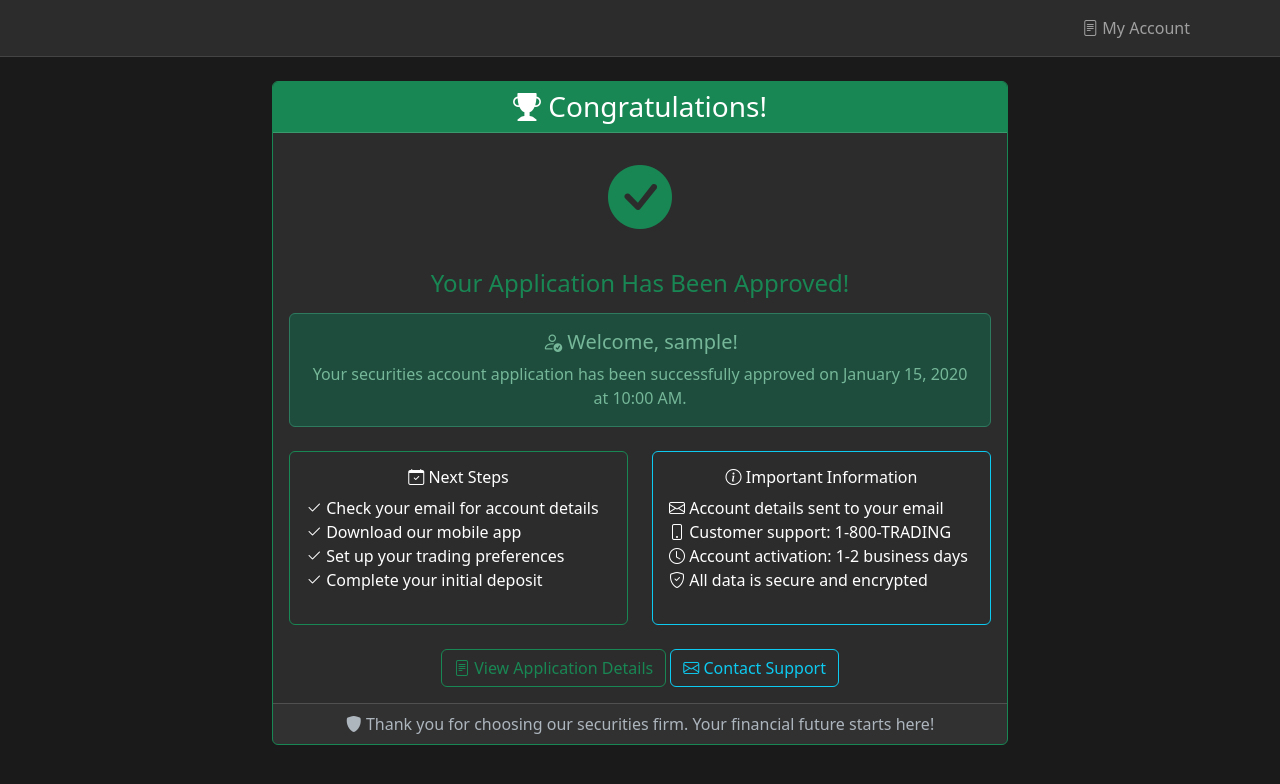
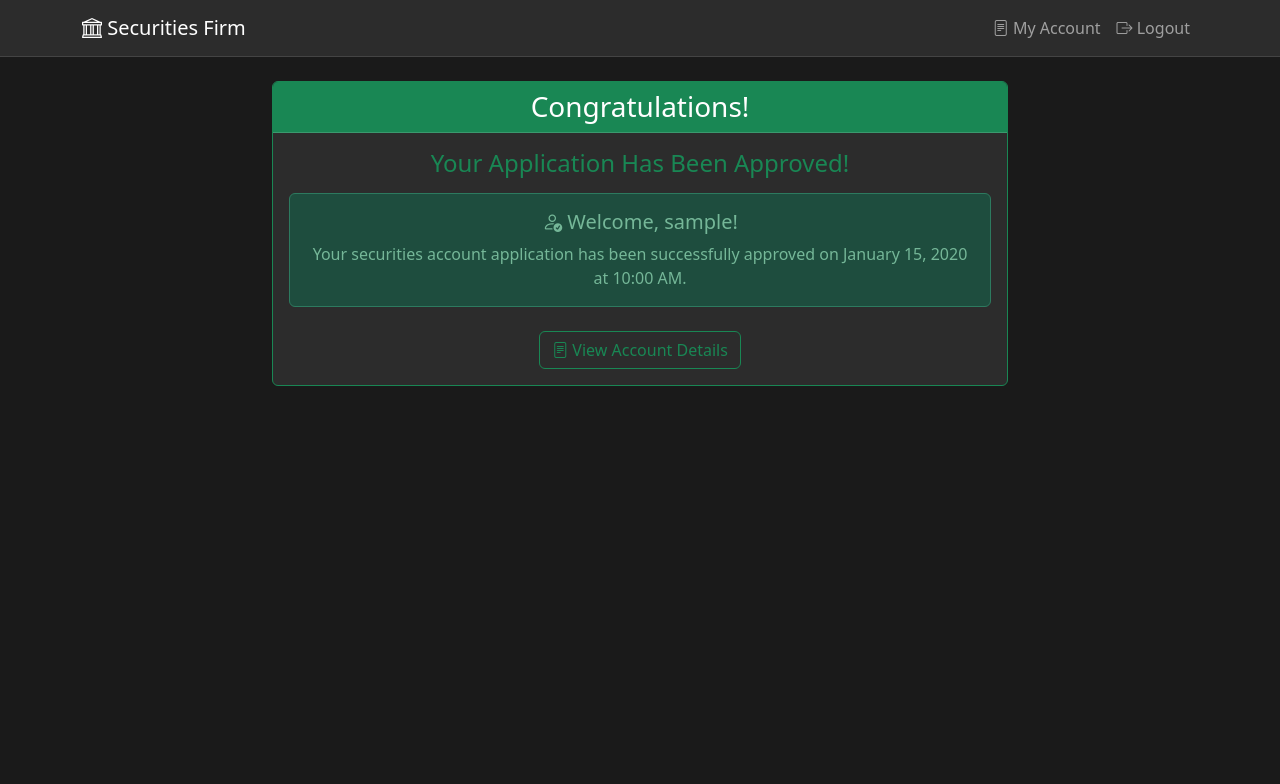
Before and after one commit to xero7689/securities_firm, a Django app: page /congratulations/ in a window 1280 px wide. Shown: the top 784 px of the page. Run offline with Django 5.2, Linux system fonts and the light colour scheme; a user stored in the database is signed in; tables that the repository leaves empty hold one stand-in row (values such as "Sample post").

Commit message:
fix: Style and typo error of account templates

```diff
--- a/accounts/templates/accounts/base.html
+++ b/accounts/templates/accounts/base.html
@@ -104,10 +104,16 @@
   <body>
     <nav class="navbar navbar-expand-lg navbar-dark">
       <div class="container">
+        <a class="navbar-brand" href="{% url 'account_form' %}">
+          <i class="bi bi-bank"></i> Securities Firm
+        </a>
         <div class="navbar-nav ms-auto">
           {% if user.is_authenticated %}
             <a class="nav-link" href="{% url 'account_status' %}">
               <i class="bi bi-file-text"></i> My Account
+            </a>
+            <a class="nav-link" href="{% url 'admin:logout' %}">
+              <i class="bi bi-box-arrow-right"></i> Logout
             </a>
           {% else %}
             <a class="nav-link" href="{% url 'login' %}">
--- a/accounts/templates/accounts/congratulations.html
+++ b/accounts/templates/accounts/congratulations.html
@@ -8,13 +8,10 @@
             <div class="card border-success">
                 <div class="card-header bg-success text-white">
                     <h3 class="card-title mb-0 text-center">
-                        <i class="bi bi-trophy-fill"></i> Congratulations!
+                        Congratulations!
                     </h3>
                 </div>
                 <div class="card-body text-center">
-                    <div class="mb-4">
-                        <i class="bi bi-check-circle-fill text-success" style="font-size: 4rem;"></i>
-                    </div>
                     <h4 class="text-success mb-3">Your Application Has Been Approved!</h4>
                     <div class="alert alert-success">
                         <h5>
@@ -26,70 +23,14 @@
                             {{ application.approved_at|date:"F d, Y \a\t g:i A" }}.
                         </p>
                     </div>
-                    <div class="row mt-4">
-                        <div class="col-md-6">
-                            <div class="card bg-dark border-success">
-                                <div class="card-body">
-                                    <h6 class="card-title">
-                                        <i class="bi bi-calendar-check"></i> Next Steps
-                                    </h6>
-                                    <ul class="list-unstyled text-start">
-                                        <li>
-                                            <i class="bi bi-check2"></i> Check your email for account details
-                                        </li>
-                                        <li>
-                                            <i class="bi bi-check2"></i> Download our mobile app
-                                        </li>
-                                        <li>
-                                            <i class="bi bi-check2"></i> Set up your trading preferences
-                                        </li>
-                                        <li>
-                                            <i class="bi bi-check2"></i> Complete your initial deposit
-                                        </li>
-                                    </ul>
-                                </div>
-                            </div>
-                        </div>
-                        <div class="col-md-6">
-                            <div class="card bg-dark border-info">
-                                <div class="card-body">
-                                    <h6 class="card-title">
-                                        <i class="bi bi-info-circle"></i> Important Information
-                                    </h6>
-                                    <ul class="list-unstyled text-start">
-                                        <li>
-                                            <i class="bi bi-envelope"></i> Account details sent to your email
-                                        </li>
-                                        <li>
-                                            <i class="bi bi-phone"></i> Customer support: 1-800-TRADING
-                                        </li>
-                                        <li>
-                                            <i class="bi bi-clock"></i> Account activation: 1-2 business days
-                                        </li>
-                                        <li>
-                                            <i class="bi bi-shield-check"></i> All data is secure and encrypted
-                                        </li>
-                                    </ul>
-                                </div>
-                            </div>
-                        </div>
-                    </div>
+
                     <div class="mt-4">
                         <div class="d-grid gap-2 d-md-block">
-                            <a href="{% url 'application_status' %}" class="btn btn-outline-success">
-                                <i class="bi bi-file-text"></i> View Application Details
-                            </a>
-                            <a href="mailto:support@securitiesfirm.com" class="btn btn-outline-info">
-                                <i class="bi bi-envelope"></i> Contact Support
+                            <a href="{% url 'account_status' %}" class="btn btn-outline-success">
+                                <i class="bi bi-file-text"></i> View Account Details
                             </a>
                         </div>
                     </div>
-                </div>
-                <div class="card-footer text-center text-muted">
-                    <p class="mb-0">
-                        <i class="bi bi-shield-fill"></i>
-                        Thank you for choosing our securities firm. Your financial future starts here!
-                    </p>
                 </div>
             </div>
         </div>
--- a/accounts/urls.py
+++ b/accounts/urls.py
@@ -10,6 +10,7 @@ urlpatterns = [
         auth_views.LoginView.as_view(template_name="accounts/login.html"),
         name="login",
     ),
+    path("logout/", auth_views.LogoutView.as_view(), name="logout"),
     path("", views.account_form, name="account_form"),
     path("status/", views.account_status, name="account_status"),
     path("congratulations/", views.congratulations, name="congratulations"),
--- a/accounts/views.py
+++ b/accounts/views.py
@@ -3,7 +3,7 @@ from django.contrib.auth import login
 from django.contrib.auth.decorators import login_required
 from django.core.exceptions import ValidationError
 from django.db import transaction
-from django.shortcuts import redirect, render, get_object_or_404
+from django.shortcuts import get_object_or_404, redirect, render
 
 from accounts.forms import AccountForm, CombinedRegistrationForm
 from accounts.models import Account
```
Also changed, not shown: accounts/templates/accounts/account_status.html (+13 -13 lines).
